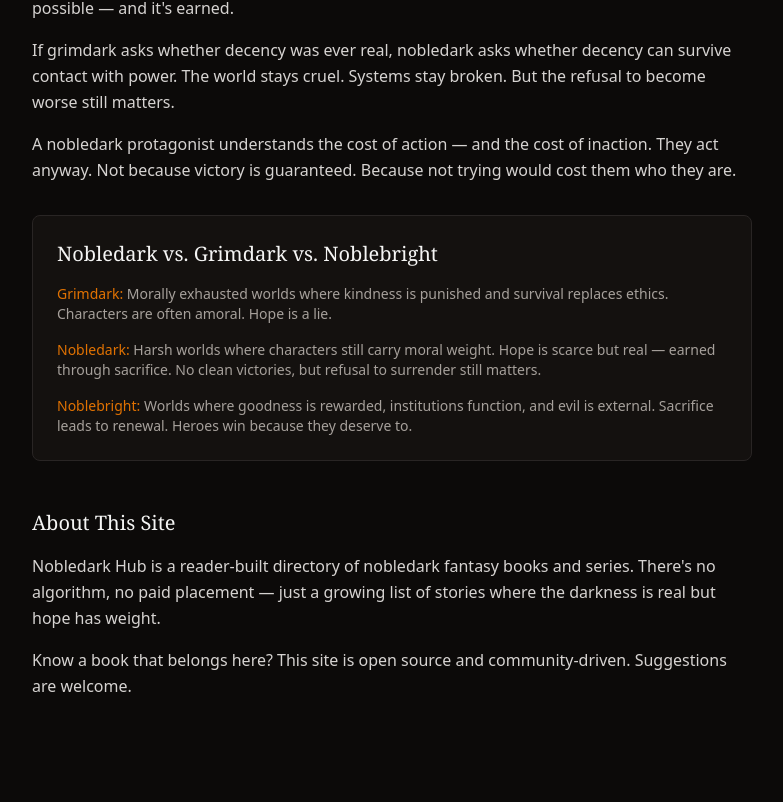
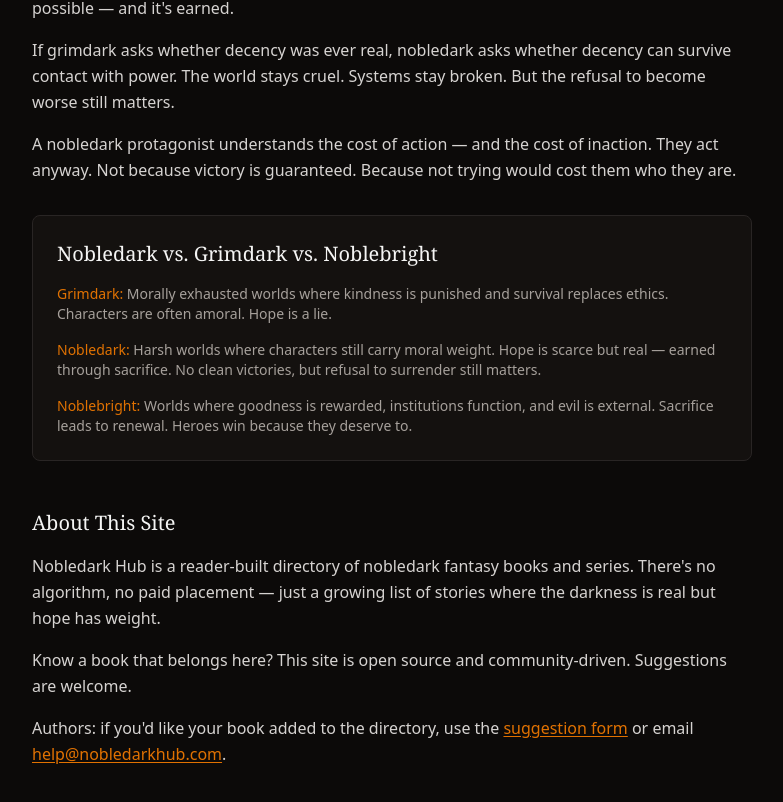
Before and after one commit to naurm/nobledark-hub, a Next.js app: page /about in a window 1280 px wide. Shown: the part 260-1062 px from the top of the page, without its empty margins (248-1031 px from the left). Built offline with nearby package versions, Linux system fonts and the light colour scheme.

Commit message:
Add help@nobledarkhub.com contact email — footer, about page, suggest page

```diff
--- a/src/app/about/page.tsx
+++ b/src/app/about/page.tsx
@@ -1,6 +1,6 @@
 import Link from "next/link"
 import type { Metadata } from "next"
-import { SITE_NAME, SITE_TAGLINE, SITE_URL, GENRE_DEFINITION } from "@/lib/constants"
+import { SITE_NAME, SITE_TAGLINE, SITE_URL, CONTACT_EMAIL, GENRE_DEFINITION } from "@/lib/constants"
 
 export const metadata: Metadata = {
   title: "What Is Nobledark? — Nobledark Hub",
@@ -69,6 +69,14 @@ export default function AboutPage() {
             Know a book that belongs here? This site is open source and community-driven.
             Suggestions are welcome.
           </p>
+          <p>
+            Authors: if you&apos;d like your book added to the directory, use the{" "}
+            <Link href="/suggest" className="text-amber-600 hover:text-amber-500 underline underline-offset-2 transition-colors">suggestion form</Link>
+            {" "} or email{" "}
+            <a href={`mailto:${CONTACT_EMAIL}`} className="text-amber-600 hover:text-amber-500 underline underline-offset-2 transition-colors">
+              {CONTACT_EMAIL}
+            </a>.
+          </p>
         </div>
       </section>
     </div>
--- a/src/app/page.tsx
+++ b/src/app/page.tsx
@@ -1,5 +1,5 @@
 import Link from "next/link"
-import { SITE_NAME, SITE_TAGLINE, GENRE_DEFINITION } from "@/lib/constants"
+import { SITE_NAME, SITE_TAGLINE, CONTACT_EMAIL, GENRE_DEFINITION } from "@/lib/constants"
 import { getBooks, getAllTags } from "@/lib/books"
 import BookCard from "@/components/ui/BookCard"
 
@@ -119,7 +119,10 @@ export default async function HomePage() {
             <Link href="/suggest" className="text-amber-700 hover:text-amber-600 transition-colors">
               Suggest a book
             </Link>
-            {" · "}Read by fans of the genre
+            {" · "}
+            <a href={`mailto:${CONTACT_EMAIL}`} className="text-amber-700 hover:text-amber-600 transition-colors">
+              Contact
+            </a>
           </p>
         </div>
       </footer>
--- a/src/app/suggest/page.tsx
+++ b/src/app/suggest/page.tsx
@@ -2,7 +2,7 @@
 
 import { useState } from "react"
 import Link from "next/link"
-import { SITE_NAME } from "@/lib/constants"
+import { SITE_NAME, CONTACT_EMAIL } from "@/lib/constants"
 
 export default function SuggestPage() {
   const [form, setForm] = useState({
@@ -89,6 +89,12 @@ export default function SuggestPage() {
         <h1 className="font-serif text-3xl text-stone-100 mb-2">Suggest a Book</h1>
         <p className="text-stone-500 mb-10">
           Know a nobledark fantasy that belongs here? Drop it below. The community reviews every suggestion.
+        </p>
+        <p className="text-xs text-stone-600 mb-8">
+          For detailed recommendations, author submissions, or anything the form doesn&apos;t cover — email{" "}
+          <a href={`mailto:${CONTACT_EMAIL}`} className="text-amber-600 hover:text-amber-500 underline underline-offset-2 transition-colors">
+            {CONTACT_EMAIL}
+          </a>.
         </p>
 
         {error && (
--- a/src/lib/constants.ts
+++ b/src/lib/constants.ts
@@ -4,4 +4,6 @@ export const SITE_DESCRIPTION =
   "A curated directory of nobledark fantasy — books, series, and authors where the world is harsh but heroes still matter."
 export const SITE_URL = "https://nobledarkhub.com"
 
+export const CONTACT_EMAIL = "help@nobledarkhub.com"
+
 export const GENRE_DEFINITION = `Nobledark fantasy sits in the space between grimdark and noblebright. The world is harsh — cruel, unjust, often beautiful in its ruin. But the characters haven't given up. They carry moral weight. They make choices that cost them something real. Hope isn't guaranteed, but it's possible — and it's earned.`
```
